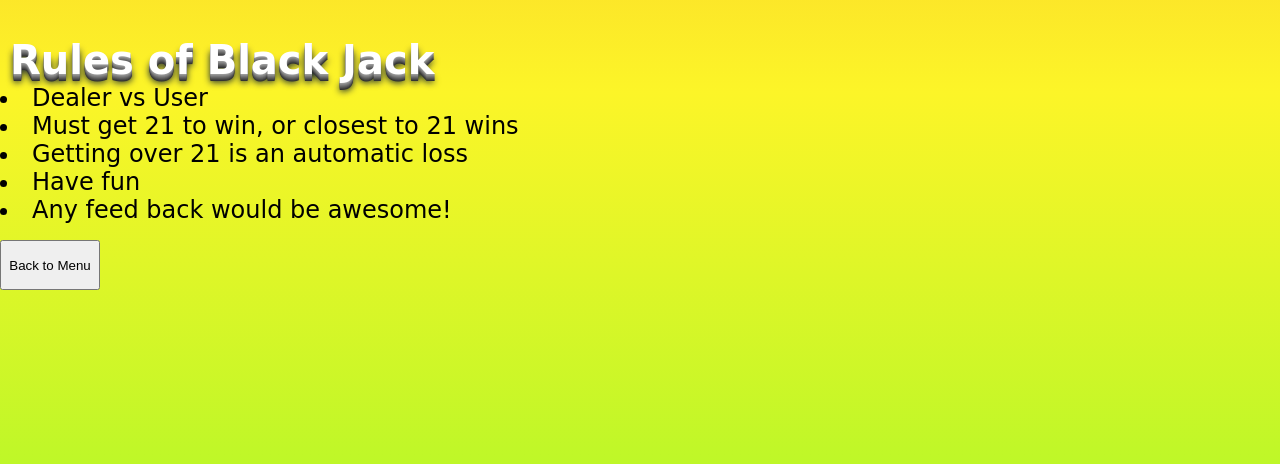
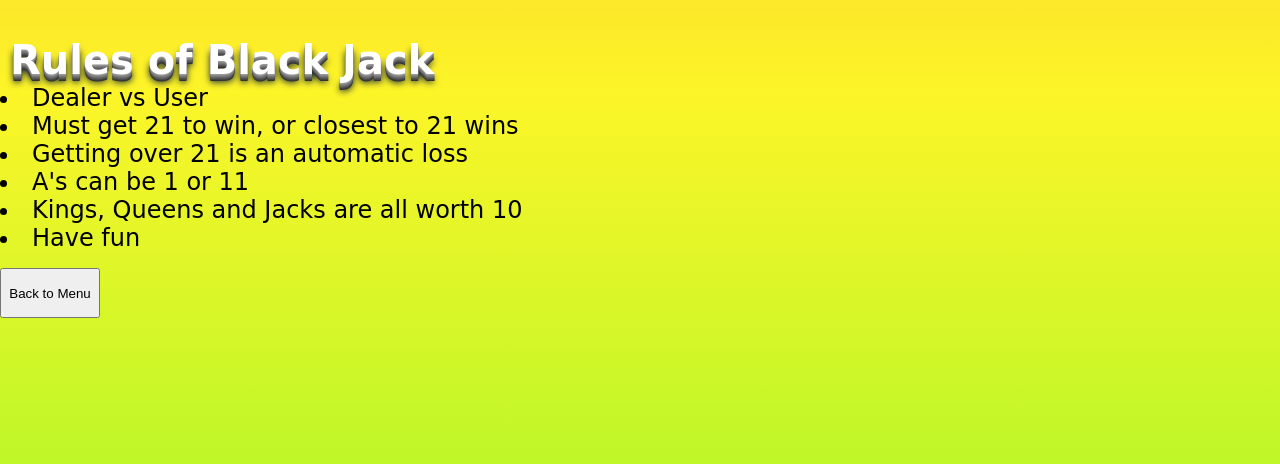
Before and after one commit to Giocerna/blackjack, a Python web app: template templates/rules.html in a window 1280 px wide. Shown: the top 464 px of the page. Run offline with Jinja, Linux system fonts and the light colour scheme; the template is opened without the code that fills it, so the values that code supplies are empty.

Commit message:
Rules change

```diff
--- a/templates/rules.html
+++ b/templates/rules.html
@@ -12,8 +12,10 @@
     <li>Dealer vs User</li>
     <li>Must get 21 to win, or closest to 21 wins</li>
     <li>Getting over 21 is an automatic loss</li>
+    <li>A's can be 1 or 11</li>
+    <li>Kings, Queens and Jacks are all worth 10</li>
     <li>Have fun</li>
-    <li>Any feed back would be awesome!</li>
+
 </font>
     <p> </p>
 
```
